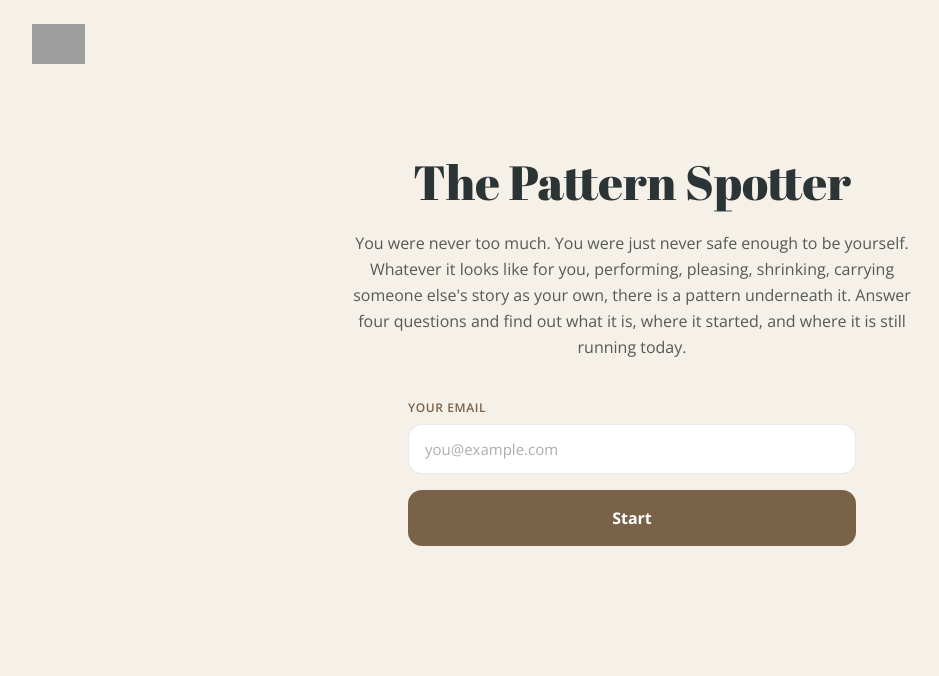
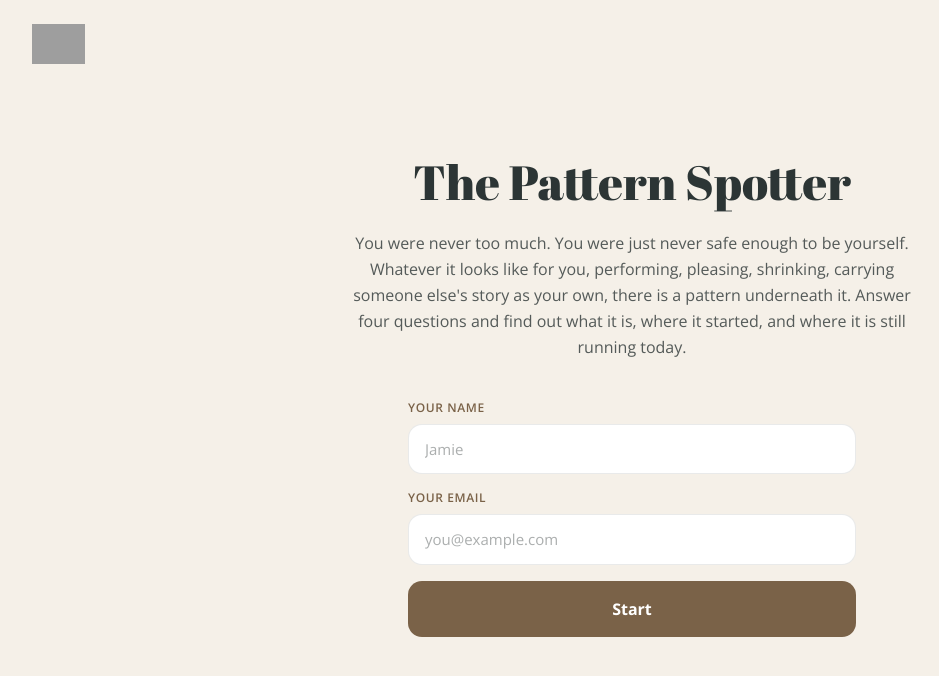
Before and after one commit to Beyondpsychology/pattern-spotter, a Next.js app: page /tool in a window 1280 px wide. Shown: the top 676 px of the page, without its empty margins (8-947 px from the left). Built offline with nearby package versions, Linux system fonts and the light colour scheme; grey boxes are pictures that could not be loaded.

Commit message:
Add name field to email gate for ActiveCampaign FIRSTNAME
Name is collected alongside email on stage 1 and synced to
ActiveCampaign as firstName, so automation emails using %FIRSTNAME%
now have something to fill in. Not stored in Supabase, only forwarded
to AC.

```diff
--- a/app/api/email-capture/route.ts
+++ b/app/api/email-capture/route.ts
@@ -8,6 +8,7 @@ export async function POST(req: NextRequest) {
   try {
     const body = await req.json().catch(() => null);
     const email = typeof body?.email === "string" ? body.email : "";
+    const name = typeof body?.name === "string" ? body.name.trim() : "";
 
     if (!EMAIL_RE.test(email)) {
       return NextResponse.json({ error: "invalid_email" }, { status: 400 });
@@ -20,7 +21,7 @@ export async function POST(req: NextRequest) {
     // this can't fail the request even if ActiveCampaign is unreachable.
     const [{ data: existing, error: selectError }] = await Promise.all([
       supabase.from("email_captures").select("has_completed").eq("email", normalized).maybeSingle(),
-      syncToActiveCampaign(normalized),
+      syncToActiveCampaign(normalized, name),
     ]);
 
     if (selectError) {
--- a/app/tool/page.tsx
+++ b/app/tool/page.tsx
@@ -11,6 +11,7 @@ import { SkeletonHypotheses, SpinnerWritingReading } from "@/components/tool/Loa
 
 export default function ToolPage() {
   const [stage, setStage] = useState<Stage>("email");
+  const [name, setName] = useState("");
   const [email, setEmail] = useState("");
   const [answers, setAnswers] = useState<Answers | null>(null);
   const [hypotheses, setHypotheses] = useState<string[]>([]);
@@ -18,11 +19,11 @@ export default function ToolPage() {
   const [questionsError, setQuestionsError] = useState<string | null>(null);
   const [hypothesesError, setHypothesesError] = useState<string | null>(null);
 
-  async function handleEmailSubmit(submittedEmail: string) {
+  async function handleEmailSubmit(submittedName: string, submittedEmail: string) {
     const res = await fetch("/api/email-capture", {
       method: "POST",
       headers: { "Content-Type": "application/json" },
-      body: JSON.stringify({ email: submittedEmail }),
+      body: JSON.stringify({ name: submittedName, email: submittedEmail }),
     });
 
     if (!res.ok) {
@@ -30,6 +31,7 @@ export default function ToolPage() {
     }
 
     const data = await res.json();
+    setName(submittedName);
     setEmail(submittedEmail);
 
     if (data.status === "already_completed") {
--- a/components/tool/EmailGate.tsx
+++ b/components/tool/EmailGate.tsx
@@ -5,8 +5,9 @@ import { useState } from "react";
 export default function EmailGate({
   onSubmit,
 }: {
-  onSubmit: (email: string) => Promise<void>;
+  onSubmit: (name: string, email: string) => Promise<void>;
 }) {
+  const [name, setName] = useState("");
   const [email, setEmail] = useState("");
   const [loading, setLoading] = useState(false);
   const [error, setError] = useState<string | null>(null);
@@ -16,7 +17,7 @@ export default function EmailGate({
     setError(null);
     setLoading(true);
     try {
-      await onSubmit(email);
+      await onSubmit(name, email);
     } catch (err) {
       setError(err instanceof Error ? err.message : "Something went wrong.");
     } finally {
@@ -36,6 +37,19 @@ export default function EmailGate({
       </p>
 
       <form onSubmit={handleSubmit} className="max-w-md mx-auto text-left">
+        <label className="field-label" htmlFor="name">
+          Your name
+        </label>
+        <input
+          id="name"
+          type="text"
+          required
+          value={name}
+          onChange={(e) => setName(e.target.value)}
+          placeholder="Jamie"
+          className="field-textarea mb-4"
+        />
+
         <label className="field-label" htmlFor="email">
           Your email
         </label>
--- a/lib/activeCampaign.ts
+++ b/lib/activeCampaign.ts
@@ -31,10 +31,16 @@ async function acFetch(
   return data;
 }
 
-async function syncContact(config: { apiUrl: string; apiKey: string }, email: string) {
+async function syncContact(
+  config: { apiUrl: string; apiKey: string },
+  email: string,
+  firstName?: string
+) {
   const data = await acFetch(config, "/api/3/contact/sync", {
     method: "POST",
-    body: JSON.stringify({ contact: { email } }),
+    body: JSON.stringify({
+      contact: { email, ...(firstName ? { firstName } : {}) },
+    }),
   });
   return data.contact.id as string;
 }
@@ -157,7 +163,7 @@ export async function sendReadingPdfLink(email: string, pdfUrl: string): Promise
  * Never throws: this is a best-effort side effect of the email gate, a
  * failure here should never block someone from using the tool.
  */
-export async function syncToActiveCampaign(email: string): Promise<void> {
+export async function syncToActiveCampaign(email: string, firstName?: string): Promise<void> {
   const config = getConfig();
   if (!config) {
     console.error("ActiveCampaign sync skipped: missing env vars");
@@ -165,7 +171,7 @@ export async function syncToActiveCampaign(email: string): Promise<void> {
   }
 
   try {
-    const contactId = await syncContact(config, email);
+    const contactId = await syncContact(config, email, firstName);
     const tagId = await getOrCreateTagId(config, TAG_NAME);
     await addContactTag(config, contactId, tagId);
 
```
